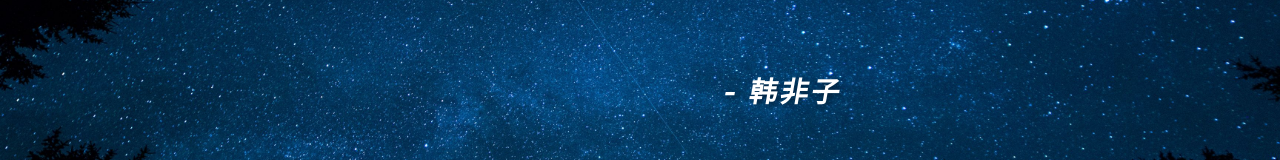
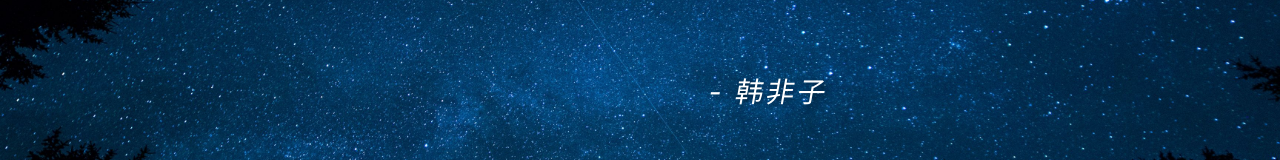
Before and after one commit to szj2ys/quotes, a React (Create React App) app: page / in a window 1280 px wide. Shown: the part 398-558 px from the top of the page. Built offline with nearby package versions, Linux system fonts and the light colour scheme.

Commit message:
2024-05-21 11:19:13

```diff
--- a/src/App.css
+++ b/src/App.css
@@ -75,7 +75,7 @@ pre {
 
 p {
     font-size: 28px;
-    font-weight: bold;
+    font-weight: normal;
     /*font-style: italic;*/
     letter-spacing: 3px;
     transform: skew(-10deg);
--- a/src/App.js
+++ b/src/App.js
@@ -178,10 +178,9 @@ function App() {
                 <p key={quote.author}
                 {...swipeHandlers}
                 >
-                    &nbsp;&nbsp;&nbsp;&nbsp;&nbsp;&nbsp;&nbsp;&nbsp;
-                    &nbsp;&nbsp;&nbsp;&nbsp;
+                    &ensp;&ensp;&ensp;&ensp;&ensp;&ensp;
                     - {quote.author}
-                    &nbsp;&nbsp;&nbsp;&nbsp;&nbsp;&nbsp;&nbsp;&nbsp;
+                    &ensp;&ensp;&ensp;&ensp;&ensp;
                 </p>
 
                 <CopyToClipboard
```
Also changed, not shown: src/assets/quotes_test.json (+10 -10 lines).
